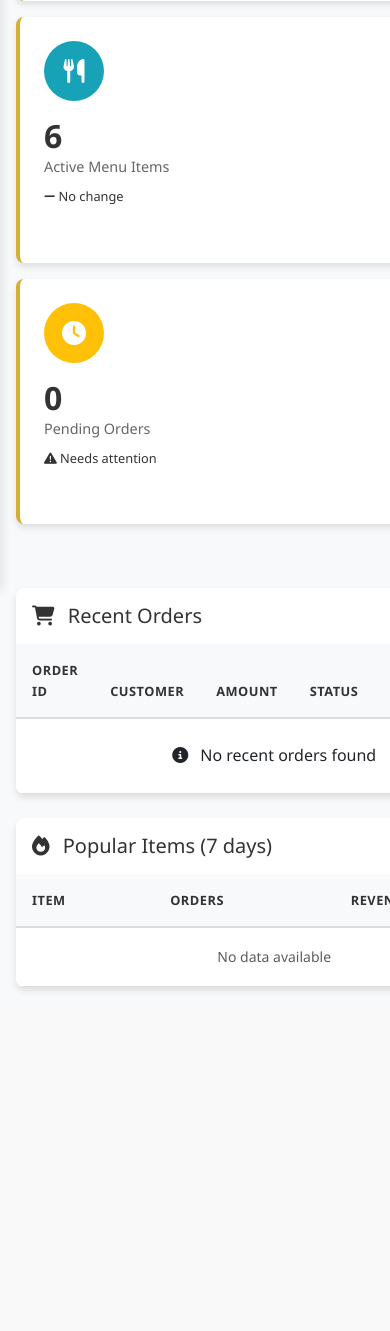
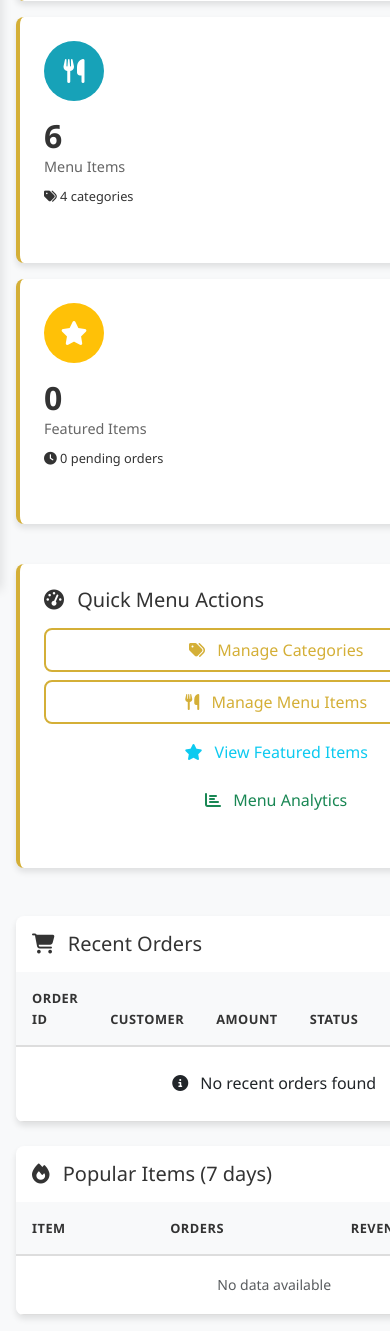
Before and after one commit to AsifJawad15/Restaurant-Management, a PHP site: page /admin/dashboard.php in a window 390 px wide; the page is wider, and only the part inside the window is pictured. Shown: the part 657-1988 px from the top of that part. Before the commit the page ends 1648 px from the top of that part, so only its background shows below. Run offline with PHP 8.4, Linux system fonts and the light colour scheme; a user stored in the database is signed in; data comes from the database, SQL or seed files in the repository; data that the repository does not hold is empty.

Commit message:
Update admin dashboard with enhanced menu management integration

```diff
--- a/admin/dashboard.php
+++ b/admin/dashboard.php
@@ -22,6 +22,14 @@ try {
     // Total menu items
     $stmt = $conn->query("SELECT COUNT(*) as total FROM menu_items WHERE is_available = 1");
     $totalMenuItems = $stmt->fetch()['total'];
+
+    // Total categories
+    $stmt = $conn->query("SELECT COUNT(*) as total FROM categories WHERE is_active = 1");
+    $totalCategories = $stmt->fetch()['total'];
+
+    // Featured items count
+    $stmt = $conn->query("SELECT COUNT(*) as total FROM menu_items WHERE is_featured = 1 AND is_available = 1");
+    $featuredItems = $stmt->fetch()['total'];
 
     // Pending orders
     $stmt = $conn->query("SELECT COUNT(*) as total FROM orders WHERE status IN ('pending', 'confirmed', 'preparing')");
@@ -86,15 +94,15 @@ try {
 
                 <div class="nav-section">Menu Management</div>
                 <li class="nav-item">
+                    <a href="categories.php" class="nav-link">
+                        <i class="fas fa-tags"></i>
+                        <span>Categories</span>
+                    </a>
+                </li>
+                <li class="nav-item">
                     <a href="menu-items.php" class="nav-link">
                         <i class="fas fa-utensils"></i>
                         <span>Menu Items</span>
-                    </a>
-                </li>
-                <li class="nav-item">
-                    <a href="categories.php" class="nav-link">
-                        <i class="fas fa-tags"></i>
-                        <span>Categories</span>
                     </a>
                 </li>
 
@@ -254,9 +262,9 @@ try {
                                 <i class="fas fa-utensils"></i>
                             </div>
                             <h3 class="stats-number"><?php echo $totalMenuItems; ?></h3>
-                            <p class="stats-label">Active Menu Items</p>
+                            <p class="stats-label">Menu Items</p>
                             <p class="stats-change">
-                                <i class="fas fa-minus"></i> No change
+                                <i class="fas fa-tags"></i> <?php echo $totalCategories; ?> categories
                             </p>
                         </div>
                     </div>
@@ -264,13 +272,51 @@ try {
                     <div class="col-lg-3 col-md-6 mb-3">
                         <div class="stats-card">
                             <div class="stats-icon warning">
-                                <i class="fas fa-clock"></i>
+                                <i class="fas fa-star"></i>
                             </div>
-                            <h3 class="stats-number"><?php echo $pendingOrders; ?></h3>
-                            <p class="stats-label">Pending Orders</p>
+                            <h3 class="stats-number"><?php echo $featuredItems; ?></h3>
+                            <p class="stats-label">Featured Items</p>
                             <p class="stats-change">
-                                <i class="fas fa-exclamation-triangle"></i> Needs attention
+                                <i class="fas fa-clock"></i> <?php echo $pendingOrders; ?> pending orders
                             </p>
+                        </div>
+                    </div>
+                </div>
+
+                <!-- Menu Management Quick Actions -->
+                <div class="row mb-4">
+                    <div class="col-lg-12">
+                        <div class="stats-card">
+                            <h5 class="mb-3">
+                                <i class="fas fa-tachometer-alt me-2"></i>
+                                Quick Menu Actions
+                            </h5>
+                            <div class="row">
+                                <div class="col-md-3">
+                                    <a href="categories.php" class="btn btn-outline-primary w-100 mb-2">
+                                        <i class="fas fa-tags me-2"></i>
+                                        Manage Categories
+                                    </a>
+                                </div>
+                                <div class="col-md-3">
+                                    <a href="menu-items.php" class="btn btn-outline-primary w-100 mb-2">
+                                        <i class="fas fa-utensils me-2"></i>
+                                        Manage Menu Items
+                                    </a>
+                                </div>
+                                <div class="col-md-3">
+                                    <a href="menu-items.php?category=0" class="btn btn-outline-info w-100 mb-2">
+                                        <i class="fas fa-star me-2"></i>
+                                        View Featured Items
+                                    </a>
+                                </div>
+                                <div class="col-md-3">
+                                    <a href="#" onclick="alert('Coming soon!')" class="btn btn-outline-success w-100 mb-2">
+                                        <i class="fas fa-chart-bar me-2"></i>
+                                        Menu Analytics
+                                    </a>
+                                </div>
+                            </div>
                         </div>
                     </div>
                 </div>
```
